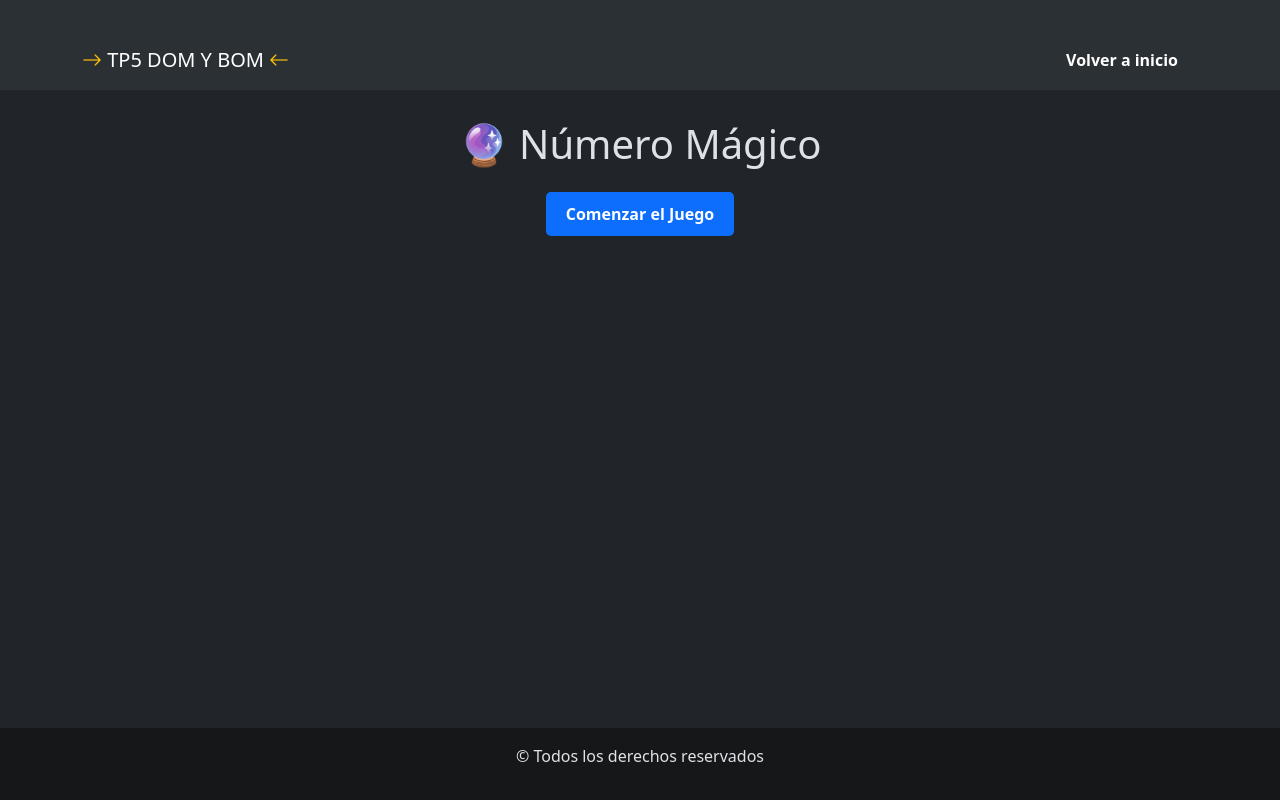
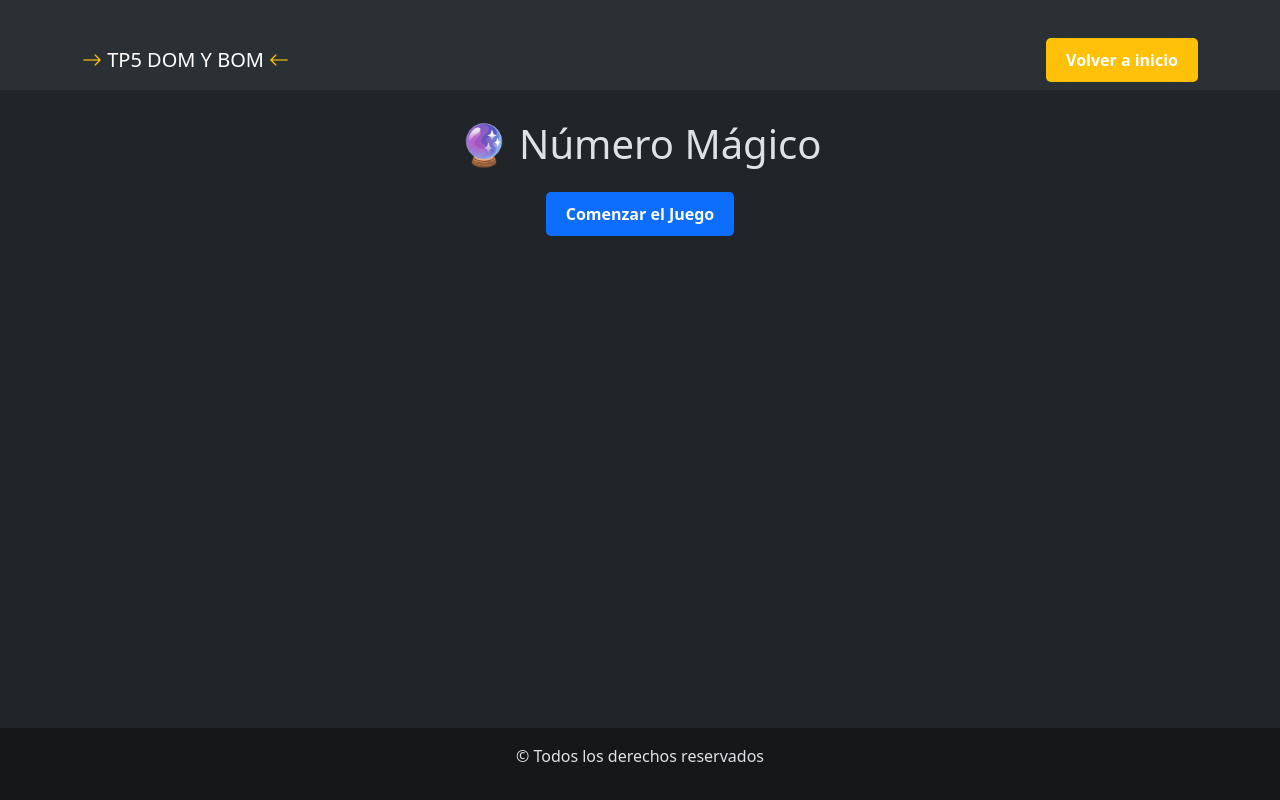
Before and after one commit to jonathanfiorenza/tp-5, a plain HTML site: page pages/01-ejercicio.html in a window 1280 px wide. Drawn offline with nearby package versions, Linux system fonts and the light colour scheme.

Commit message:
se corrigio el boton de volver

```diff
--- a/pages/01-ejercicio.html
+++ b/pages/01-ejercicio.html
@@ -40,7 +40,7 @@
     class="collapse navbar-collapse justify-content-end"
     id="navbarSupportedContent"
 >
-    <a href="../index.html" class="btn btn-outline-warning">
+    <a href="../index.html" class="btn btn-warning">
         Volver a inicio
     </a>
 </div>
```
Also changed, not shown: pages/02-ejercicio.html (+1 -1 lines), pages/03-ejercicio.html (+1 -1 lines), pages/04-ejercicio.html (+1 -1 lines), pages/05-ejercicio.html (+1 -1 lines).
